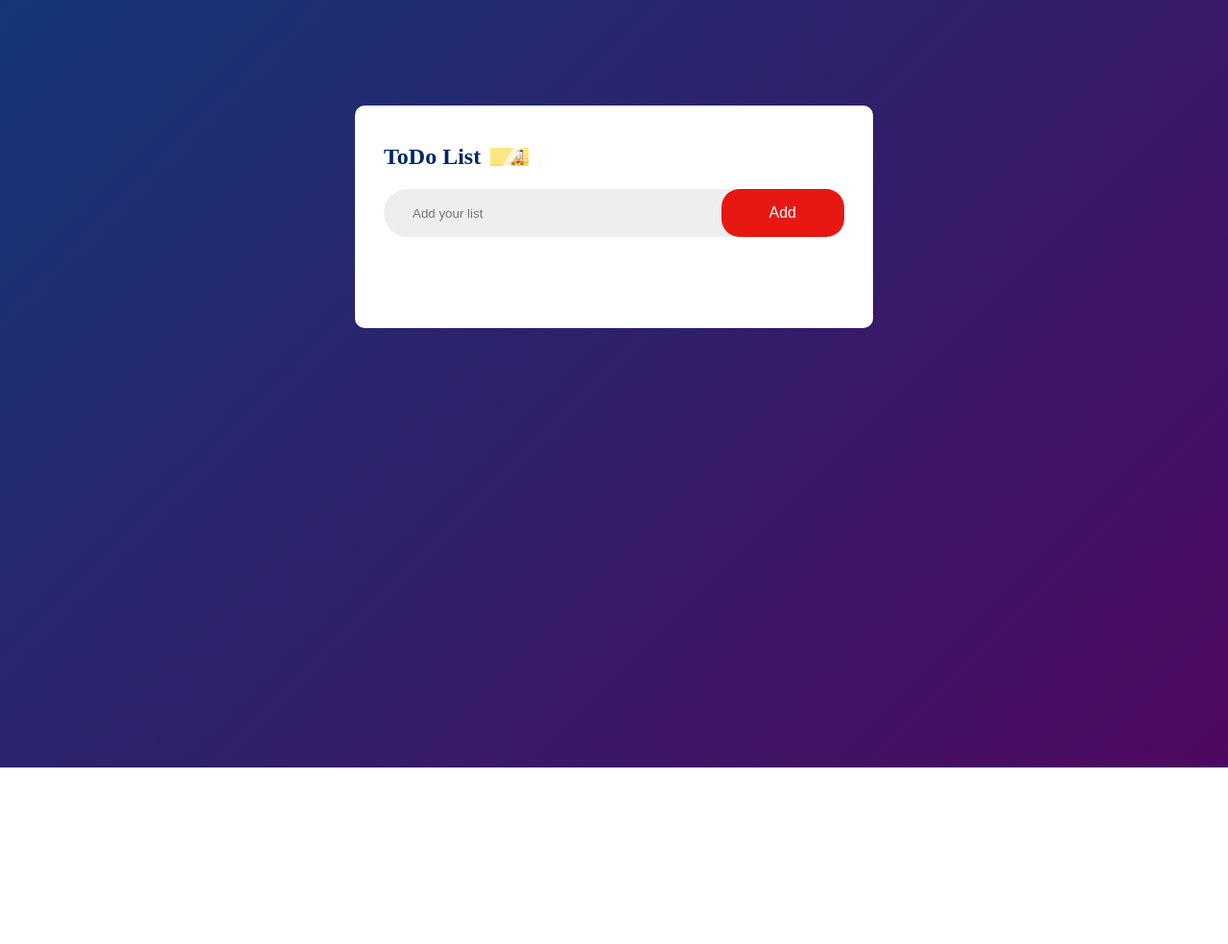
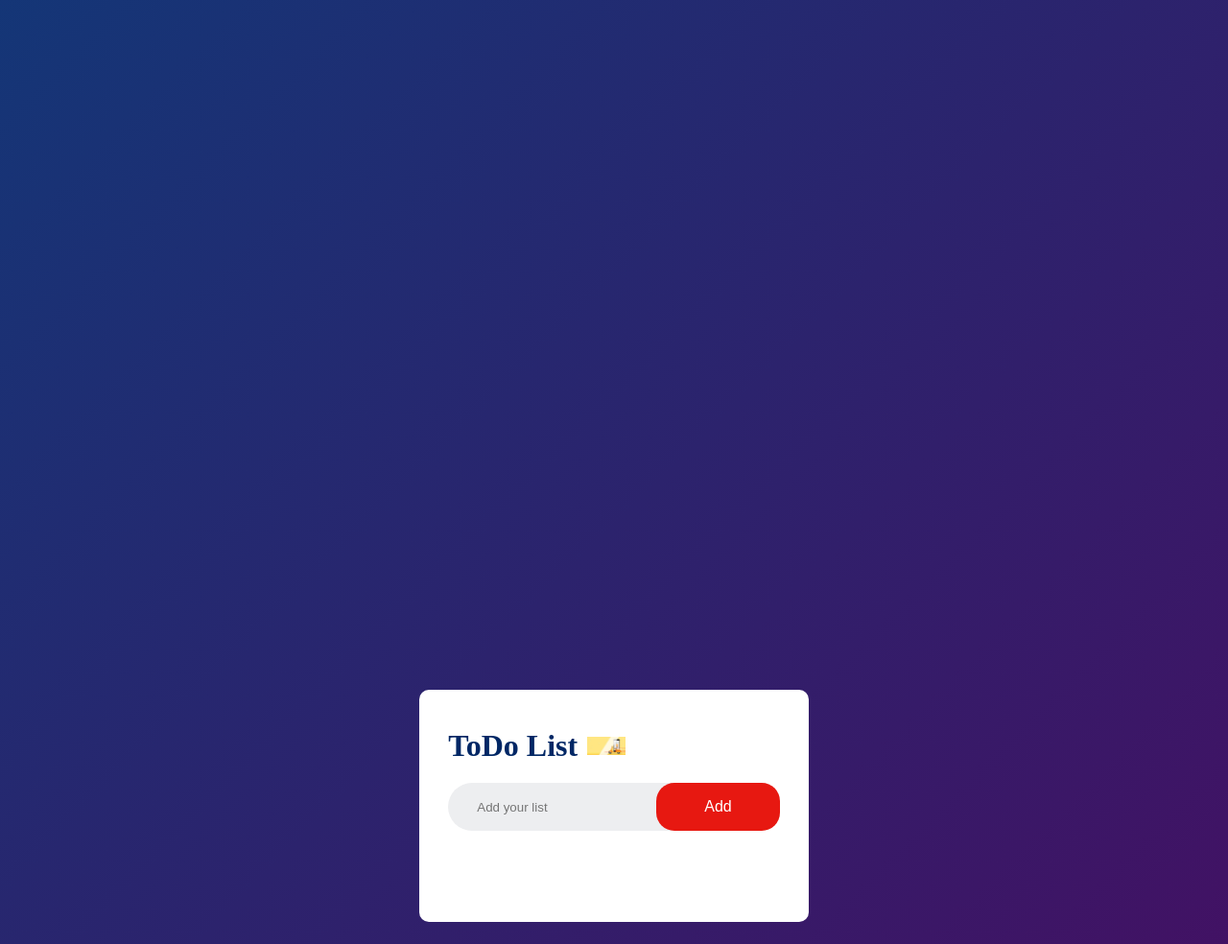
Before and after one commit to samua962/samPort, a plain HTML site: page index.html in a window 1280 px wide. Shown: the top 984 px of the page at 96% size. Before the commit the page ends 800 px from the top, so only its background shows below. Drawn offline with Linux system fonts and the light colour scheme.

Commit message:
mini responce

```diff
--- a/style.css
+++ b/style.css
@@ -3,12 +3,21 @@
     padding:0;
     box-sizing: border-box;
 }
-.container{
+body{
+    background: linear-gradient(135deg, #143677, #4e085f);
+display: flex;
+justify-content: center;
+align-items: center;
+min-height: 200vh;
+margin: 0;
+padding: 20px;
+}
+/* .container{
 width: 100%;
 height: 100vh;
 background: linear-gradient(135deg, #143677, #4e085f);
 padding: 10px;
-}
+} */
 .todo-app{
     width: 100%;
     max-width: 540px;
@@ -21,6 +30,7 @@ padding: 10px;
 .todo-app h2{
     color: #002765;
     display: flex;
+    font-size: 2rem;
     align-items: center;
     margin-bottom: 20px;
 }
```
